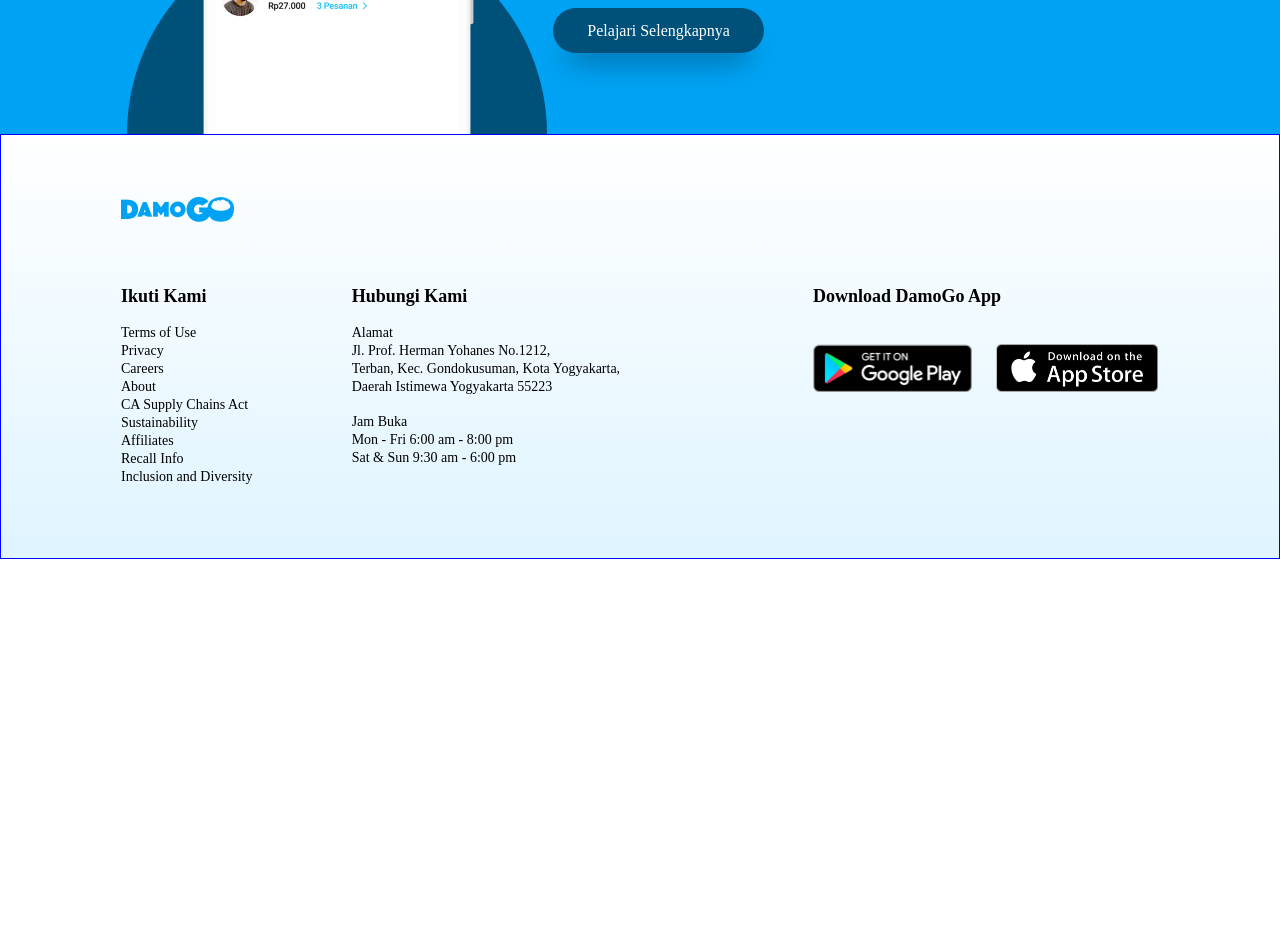
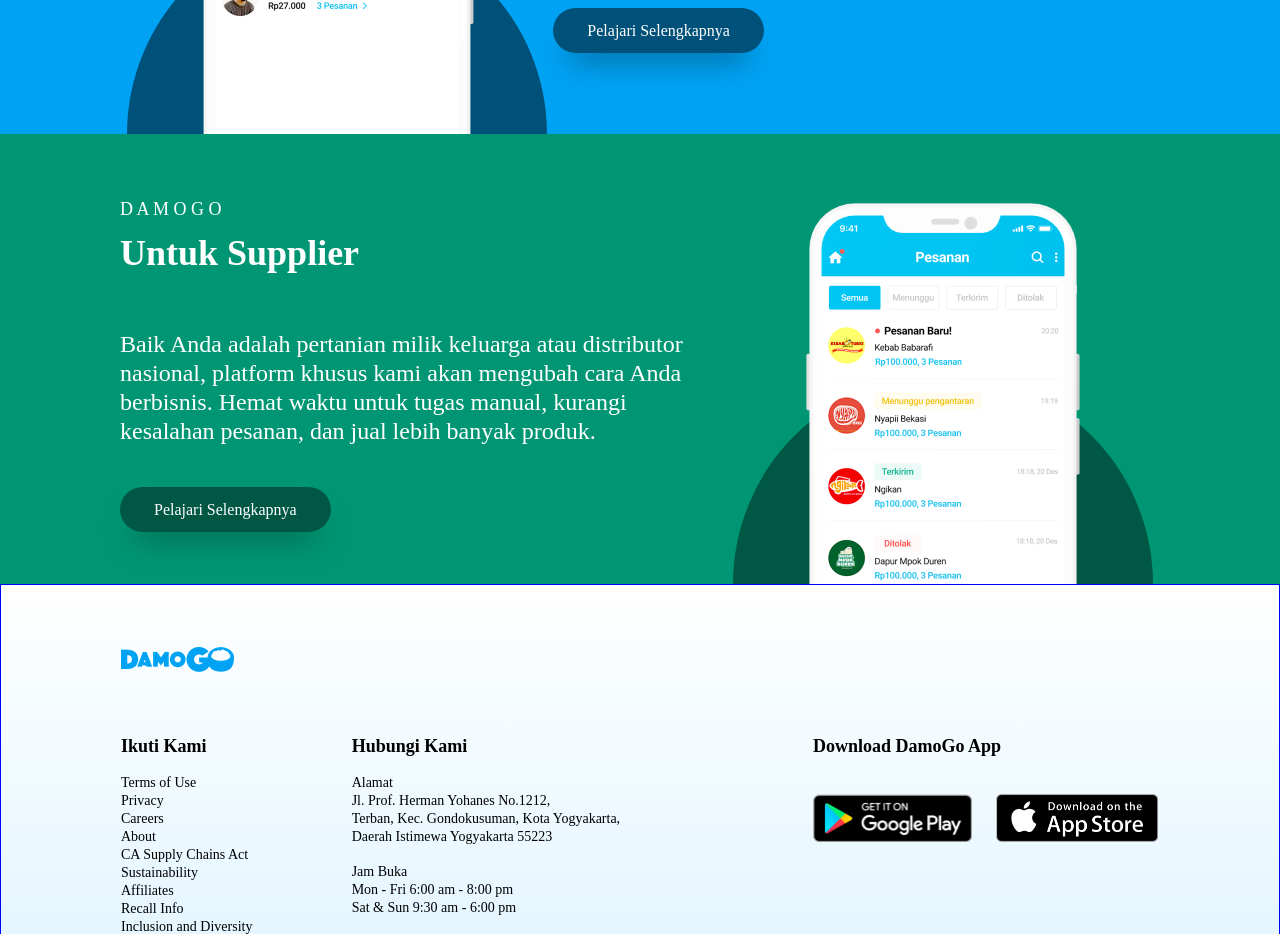
Before and after one commit to dawimuhammad/dmg-fr-eng, a React (Create React App) app: page / in a window 1280 px wide. Shown: the part 1920-2854 px from the top of the page. Before the commit the page ends 2479 px from the top, so only its background shows below. Built offline with nearby package versions, Linux system fonts and the light colour scheme.

Commit message:
feature-supplier: added section supplier

```diff
--- a/src/App.css
+++ b/src/App.css
@@ -37,6 +37,11 @@
 .a-button-full.dark-blue {
   background: #005179;
   box-shadow: 0px 20px 30px -15px #005179;
+}
+
+.a-button-full.dark-green {
+  background: #005844;
+  box-shadow: 0px 20px 30px -15px #005844;
 }
 
 .a-button-outline {
@@ -89,3 +94,7 @@
 .mockup-shadow.blue {
   background: #005179;
 }
+
+.mockup-shadow.green {
+  background: #005844;
+}
--- /dev/null
+++ b/src/Components/Contents/PartnerSupplier/index.css
@@ -0,0 +1,11 @@
+.supplier-root {
+  background: #009673;
+  min-height: 450px;
+  padding: 0 120px;
+}
+
+.supplier-root .mockup-supplier {
+  width: 274px;
+  height: 381px;
+  z-index: 1;
+}
--- /dev/null
+++ b/src/Components/Contents/PartnerSupplier/index.js
@@ -0,0 +1,29 @@
+import { Grid } from '@material-ui/core';
+import MockupSupplier from "../../Assets/mockup-supplier.png";
+import './index.css';
+
+const PartnerSupplier = () => {
+  return (
+    <Grid
+      container
+      direction="row"
+      className="supplier-root"
+    >
+      <Grid item xs={7} style={{ marginTop: "53px" }}>
+        <p className="container-heading white">D A M O G O</p>
+        <p className="container-title white">Untuk Supplier</p>
+        <p className="container-content-writing white" style={{ marginTop: "55px", marginBottom: "55px" }}>
+          Baik Anda adalah pertanian milik keluarga atau distributor nasional, platform khusus kami akan mengubah cara Anda
+          berbisnis. Hemat waktu untuk tugas manual, kurangi kesalahan pesanan, dan jual lebih banyak produk.
+        </p>
+        <a className="a-button-full dark-green">Pelajari Selengkapnya</a>
+      </Grid>
+      <Grid item xs={5} style={{ display: "flex", justifyContent: "center", alignItems: "flex-end" }}>
+        <div className="mockup-shadow green" />
+        <img className="mockup-supplier" src={MockupSupplier} alt="DamoGo for Supplier" />
+      </Grid>
+    </Grid>
+  )
+};
+
+export default PartnerSupplier;
--- a/src/Components/Contents/index.js
+++ b/src/Components/Contents/index.js
@@ -2,6 +2,7 @@
 import Banner from './Banner';
 import Partner from './Partner';
 import PartnerResto from './PartnerResto';
+import PartnerSupplier from './PartnerSupplier';
 
 const ContentStyles = {
 
@@ -21,6 +22,7 @@
       <h1>Damogo Contents</h1>
       <h1>Damogo Contents</h1>
       <PartnerResto />
+      <PartnerSupplier />
     </Grid>
   )
 };
```
Also changed, not shown: src/Components/Assets/mockup-supplier.png (added).
